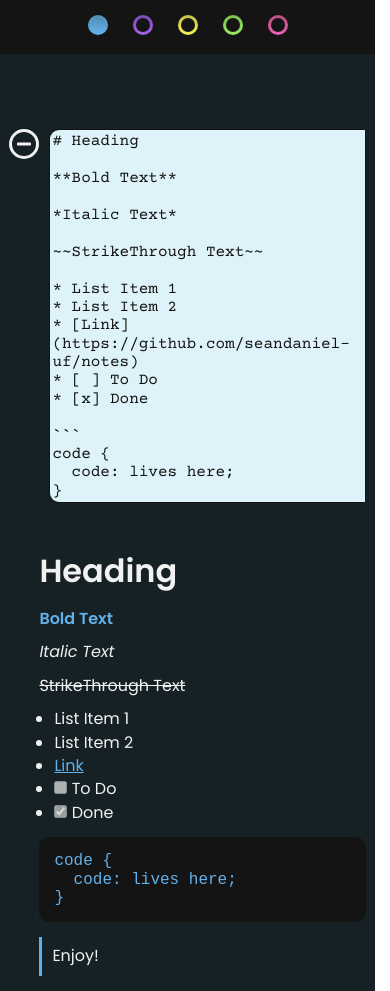
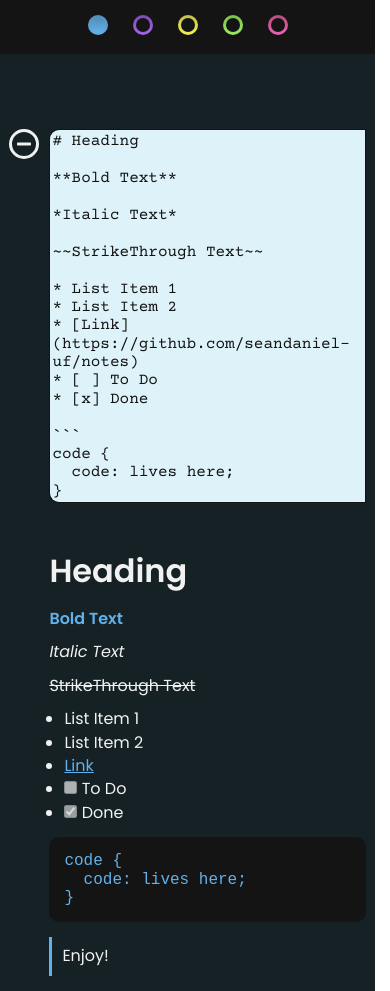
Before and after one commit to seandaniel/notes, a React (Vite) app: page / in a window 390 px wide. Built offline with nearby package versions, Linux system fonts and the light colour scheme.

Commit message:
Text area mobile css master

```diff
--- a/src/components/_notes.scss
+++ b/src/components/_notes.scss
@@ -63,7 +63,7 @@
   overflow-wrap: break-word;
   word-wrap: break-word;
   @media (max-width: 1180px) {
-    margin: 0 0 0 30px;
+    margin: 0 0 0 40px;
   }
   h1,
   h2,
```
